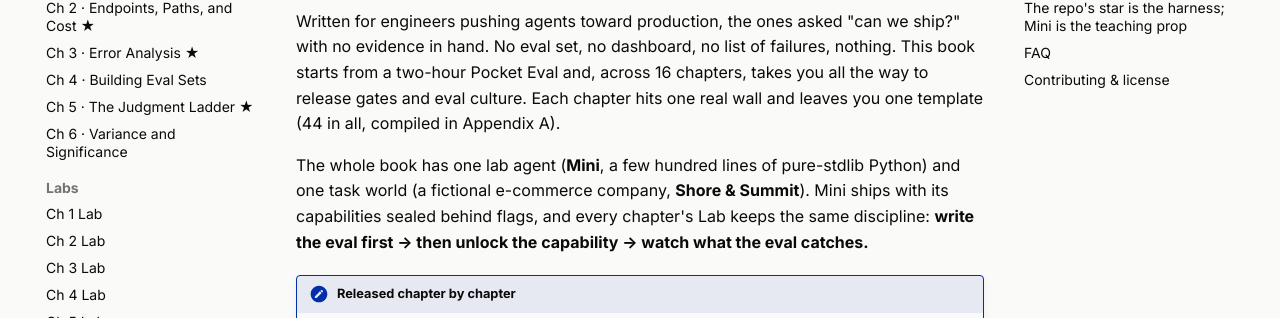
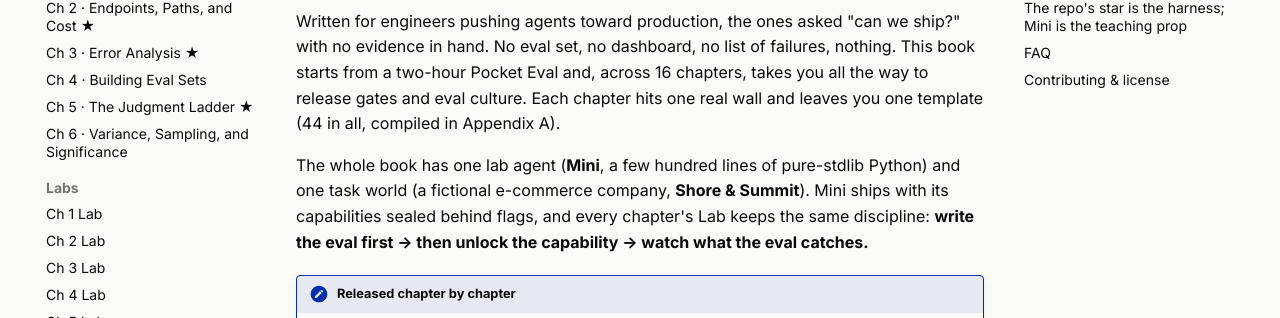
Before and after one commit to hallieren/ai-agent-evaluation, an MkDocs documentation site: the page built from docs/index.md, in a window 1280 px wide and 900 px high. Shown: the part 238-556 px from the top of the window. Built offline with MkDocs 1.6.1 and Material for MkDocs 9.7.7, drawn with Linux system fonts in a browser that asks for light colours; comment, search, counter and statistics services are not loaded.

Commit message:
ch6: align short labels (roadmap, nav, ch2 table) to full 'Variance, Sampling, and Significance'

```diff
--- a/docs/index.md
+++ b/docs/index.md
@@ -45,7 +45,7 @@
     end
     subgraph P2["Part II From Reading Traces to Trustworthy Numbers"]
         direction TB
-        c3["3 Error Analysis"] --> c4["4 Building Eval Sets"] --> c5["5 The Judgment Ladder"] --> c6["6 Variance and Significance"] --> c7["7 Harness and Sandbox"]
+        c3["3 Error Analysis"] --> c4["4 Building Eval Sets"] --> c5["5 The Judgment Ladder"] --> c6["6 Variance, Sampling, and Significance"] --> c7["7 Harness and Sandbox"]
     end
     subgraph P3["Part III Agent-Specific Battlegrounds"]
         direction TB
--- a/mkdocs.yml
+++ b/mkdocs.yml
@@ -56,7 +56,7 @@
       - "Ch 3 · Error Analysis ★": chapters/ch03-error-analysis.md
       - "Ch 4 · Building Eval Sets": chapters/ch04-eval-sets.md
       - "Ch 5 · The Judgment Ladder ★": chapters/ch05-judgment-ladder.md
-      - "Ch 6 · Variance and Significance": chapters/ch06-variance.md
+      - "Ch 6 · Variance, Sampling, and Significance": chapters/ch06-variance.md
   - Labs:
       - "Ch 1 Lab": labs/ch01.md
       - "Ch 2 Lab": labs/ch02.md
```
Also changed, not shown: docs/chapters/ch02-defining-good.md (+1 -1 lines).
